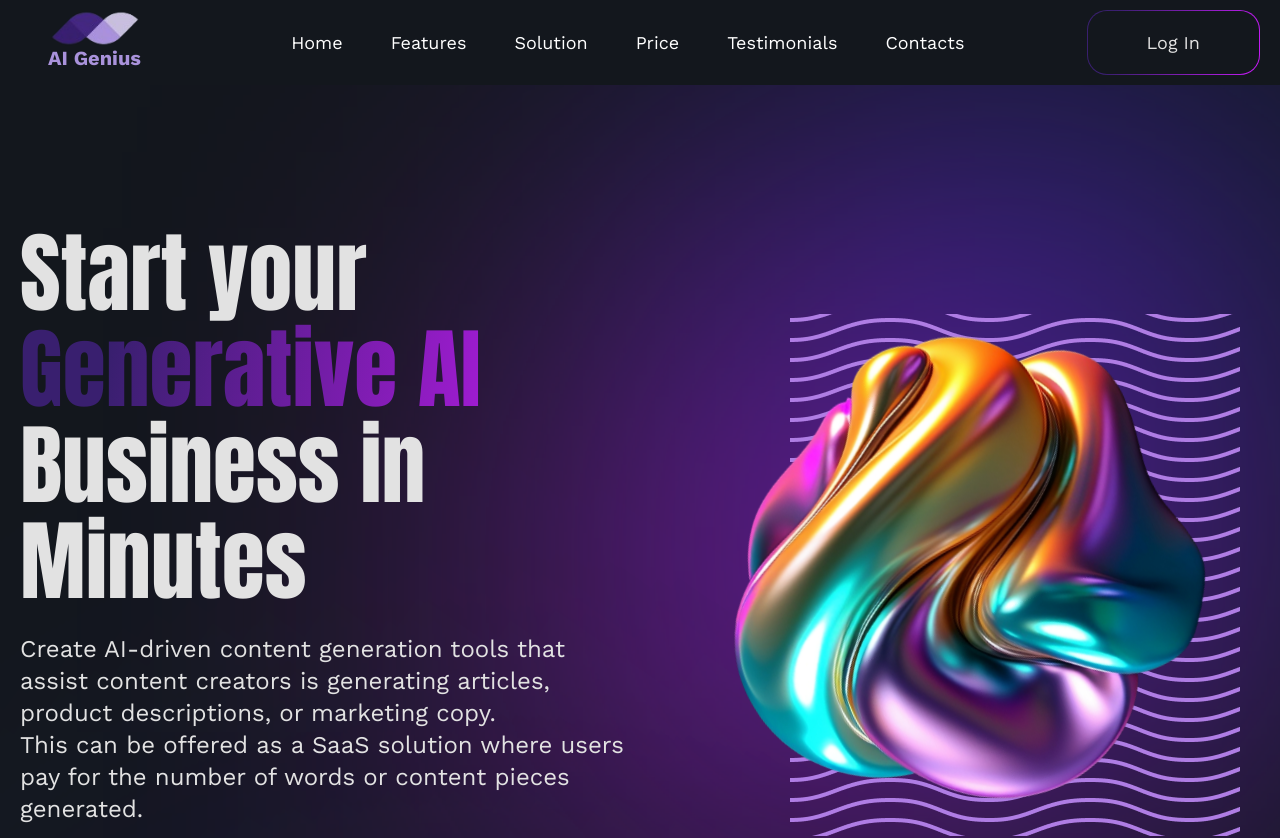
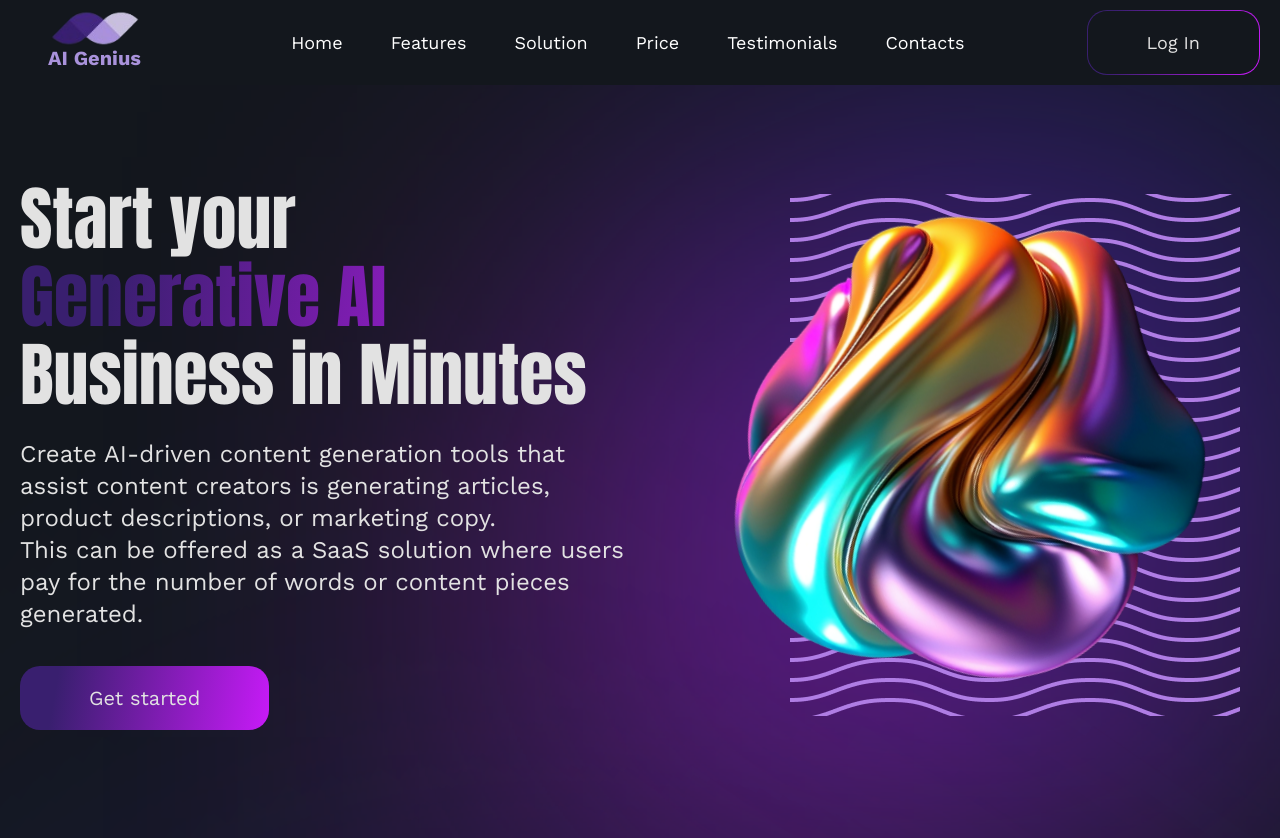
Before and after one commit to bambuuk/generative-ai, a React (Vite) app: page / in a window 1280 px wide. Shown: the top 838 px of the page. Built offline with nearby package versions, Linux system fonts and the light colour scheme.

Commit message:
upd title layout in Hero section, upd animation in Features ssection

```diff
--- a/src/components/FeatureItem.tsx
+++ b/src/components/FeatureItem.tsx
@@ -56,6 +56,20 @@ const CardDescrText = styled('p')(({ }) => ({
   lineHeight: '24px',
 }));
 
+const featureAnimation = {
+  hidden: {
+    y: 100,
+    opacity: 0,
+  },
+  visible: {
+    y: 0,
+    opacity: 1,
+    transition: { delay: 1.5, duration: 0.3 },
+  }
+};
+
+const MFeatureCard = motion(FeatureCard);
+
 interface IFeatureItemProps {
   img: () => JSX.Element;
   title: string;
@@ -64,13 +78,18 @@ interface IFeatureItemProps {
 
 const FeatureItem: FC<IFeatureItemProps> = ({ img, title, text }) => {
   return (
-    <FeatureCard>
+    <MFeatureCard
+      variants={featureAnimation}
+      initial="hidden"
+      animate="visible"
+      viewport={{ amount: 0.2, once: true }}
+    >
       <ImageWrapper>{img()}</ImageWrapper>
       <CardDescription>
         <CardTitle>{title}</CardTitle>
         <CardDescrText>{text}</CardDescrText>
       </CardDescription>
-    </FeatureCard>
+    </MFeatureCard>
   );
 };
 
--- a/src/components/Features.tsx
+++ b/src/components/Features.tsx
@@ -162,19 +162,6 @@ const StarImg = styled('img')(({ theme }) => ({
 
 const MCustomTitle = motion(CustomTitle);
 const MOverview = motion(Overview);
-const MFeaturesCardList = motion(FeaturesCardList);
-
-const featuresContainer = {
-	hidden: {
-		y: 100,
-		opacity: 0,
-	},
-	visible: {
-		y: 0,
-		opacity: 1,
-		transition: { delay: 1.5, duration: 0.3 },
-	}
-};
 
 const Features: FC = () => {
 	return (
@@ -202,12 +189,7 @@ const Features: FC = () => {
 						Discover how we simplify the process of creating your own AI-as-a-service platform with
 						its advanced, user friendly features
 					</MOverview>
-					<MFeaturesCardList
-						variants={featuresContainer}
-						initial="hidden"
-						animate="visible"
-						viewport={{ amount: 0.2, once: true }}
-					>
+					<FeaturesCardList>
 						<StarImg src={star} />
 						{featuresList.map(({ img, title, text }) => {
 							return (
@@ -219,7 +201,7 @@ const Features: FC = () => {
 								/>
 							);
 						})}
-					</MFeaturesCardList>
+					</FeaturesCardList>
 				</FeaturesWrapper>
 
 				<GradientsBlock>
--- a/src/components/Hero.tsx
+++ b/src/components/Hero.tsx
@@ -15,12 +15,19 @@ const HeroUI = styled('section')({
 	width: '100%',
 	minHeight: 'calc(100vh - 100px)',
 	height: '100%',
+	display: 'flex',
+	alignItems: 'center',
 });
 
 const HeroWrapper = styled('div')(({ theme }) => ({
+	paddingTop: '20px',
 	display: 'flex',
 	gap: '20px',
-	paddingTop: '140px',
+	// justifyContent: 'center',
+	// alignItems: 'center',
+	[theme.breakpoints.down('xl')]: {
+		paddingTop: '40px',
+	},
 	[theme.breakpoints.down(1024)]: {
 		flexDirection: 'column',
 		paddingTop: '100px',
@@ -102,6 +109,14 @@ const Title = styled('h1')(({ theme }) => ({
 	fontSize: '88px',
 	fontWeight: '400',
 	lineHeight: '96px',
+	[theme.breakpoints.down('xl')]: {
+		fontSize: '70px',
+		lineHeight: '78px',
+	},
+	[theme.breakpoints.down('lg')]: {
+		fontSize: '60px',
+		lineHeight: '68px',
+	},
 	[theme.breakpoints.down('sm')]: {
 		fontSize: '30px',
 		lineHeight: '35px',
@@ -117,6 +132,14 @@ const GradientTitle = styled('div')(({ theme }) => ({
 	fontSize: '88px',
 	fontWeight: '400',
 	lineHeight: '96px',
+	[theme.breakpoints.down('xl')]: {
+		fontSize: '70px',
+		lineHeight: '78px',
+	},
+	[theme.breakpoints.down('lg')]: {
+		fontSize: '60px',
+		lineHeight: '68px',
+	},
 	[theme.breakpoints.down('sm')]: {
 		fontSize: '30px',
 		lineHeight: '35px',
```
